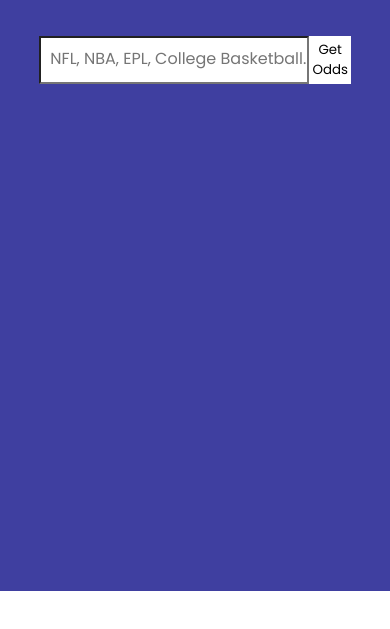
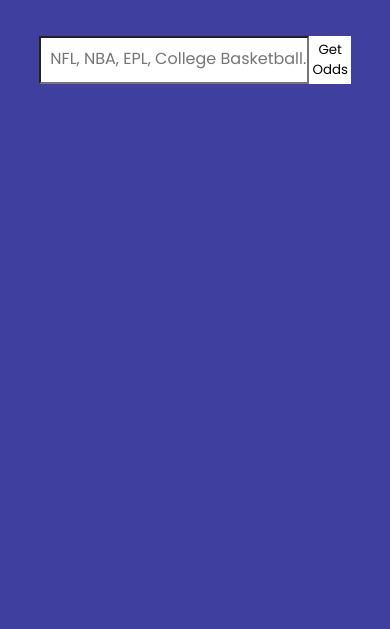
Before and after one commit to gmgordon15/the-odds-checker-real, a plain HTML site: page index.html in a window 390 px wide. Shown: the part 253-882 px from the top of the page. Before the commit the page ends 844 px from the top, so only its background shows below. Drawn offline with Linux system fonts and the light colour scheme.

Commit message:
More edits

```diff
--- a/styles.css
+++ b/styles.css
@@ -334,7 +334,7 @@
 
 @media all and (max-width: 500px){
     .new-display-card{
-        width: 80%;
+        width: 90%;
         height: 12rem;
         margin-bottom: 10%;
         display: flex;
@@ -344,6 +344,17 @@
         background-color: #222533;
         box-shadow: rgba(0, 0, 0, 0.35) 0px 5px 15px;
         font-size: 10px;
+    }
+
+    .top-main{
+        display: flex;
+        align-items: center;
+        flex-direction: column;
+        background-color: rgb(63, 63, 160);
+        color:white;
+        width: 100%;
+        height: 100vh;
+
     }
 
     .odds-container{
@@ -360,7 +371,7 @@
         display: flex;
         flex-direction: row;
         /*justify-content: space-around;*/
-        min-height: 0;
+        height: 100vh;
         align-items: center;
         flex-wrap: wrap;
         width: 100%;
```
